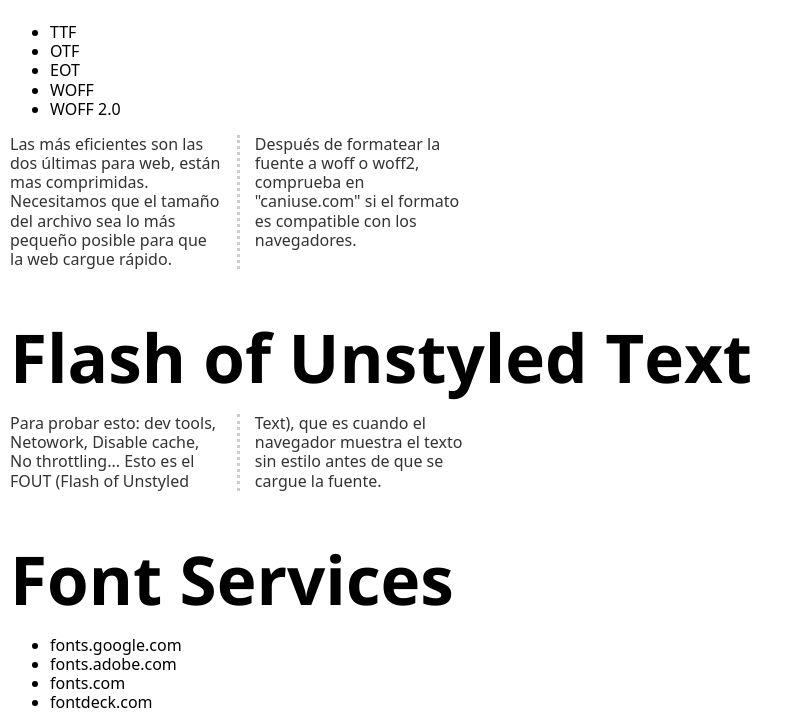
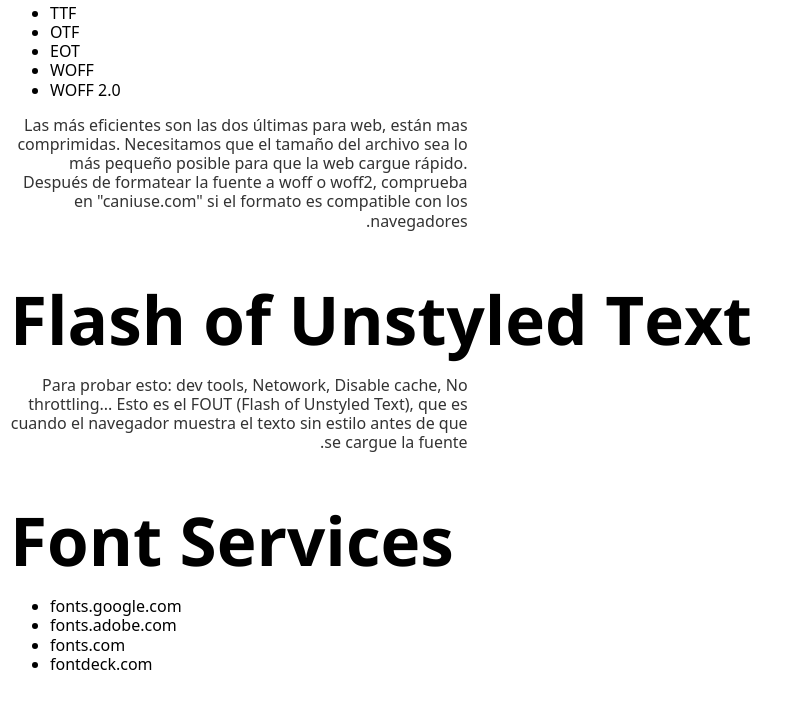
Before and after one commit to kevinsoliz/HTMLwithMosh, a plain HTML site: page 1_StylingFonts.html in a window 1280 px wide. Shown: the part 606-1325 px from the top of the page, without its empty margins (0-803 px from the left). Drawn offline with nearby package versions, Linux system fonts and the light colour scheme.

Commit message:
Formating: Direction

```diff
--- a/css/1_stylingFonts.css
+++ b/css/1_stylingFonts.css
@@ -31,11 +31,7 @@ h2 {
 p {
   color: #333;
   width: 50ch;
-  column-count: 2; /*Divide el texto en dos columnas*/
-  /* podemos modificar el gap entre columnas con column-gap */
-  column-gap: 2rem; /*Espacio entre columnas*/
-  /* incluso podemos añadir una linea entre columnas */
-  column-rule: 3px dotted #ccc;
+  direction: rtl; /* lo suyo es que lo pongas en el body */
 }
 
 @media screen and (min-width: 600px) {
```
